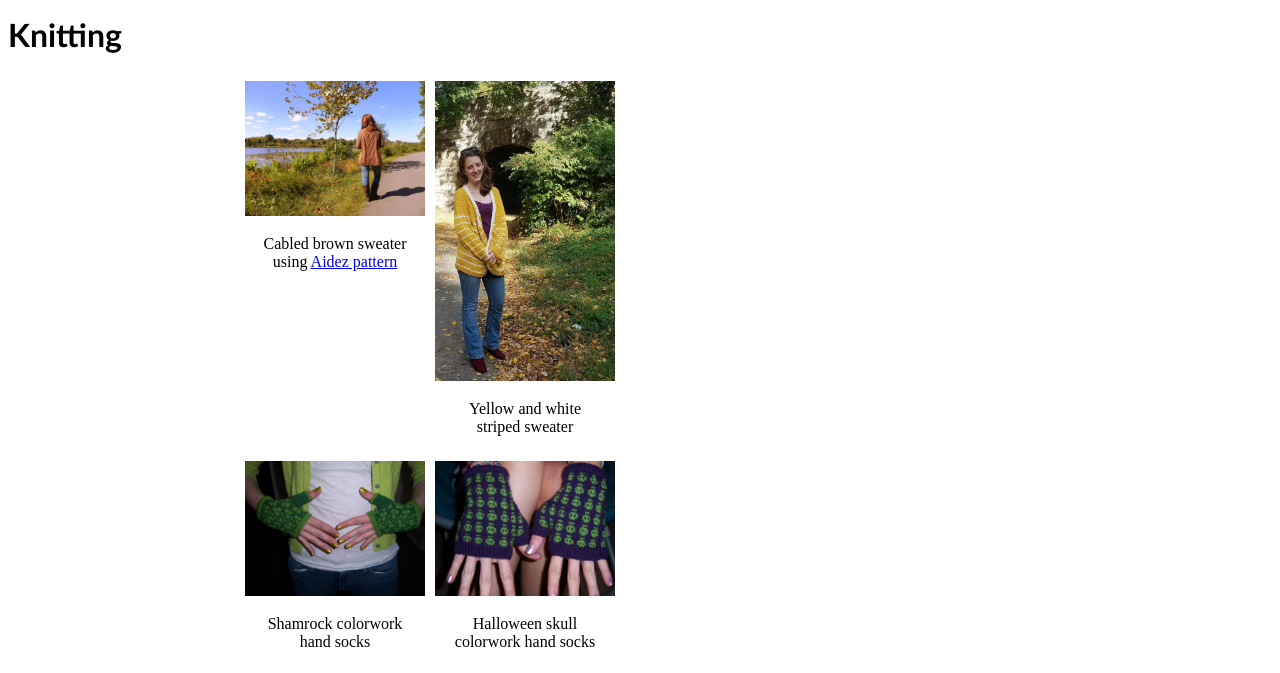
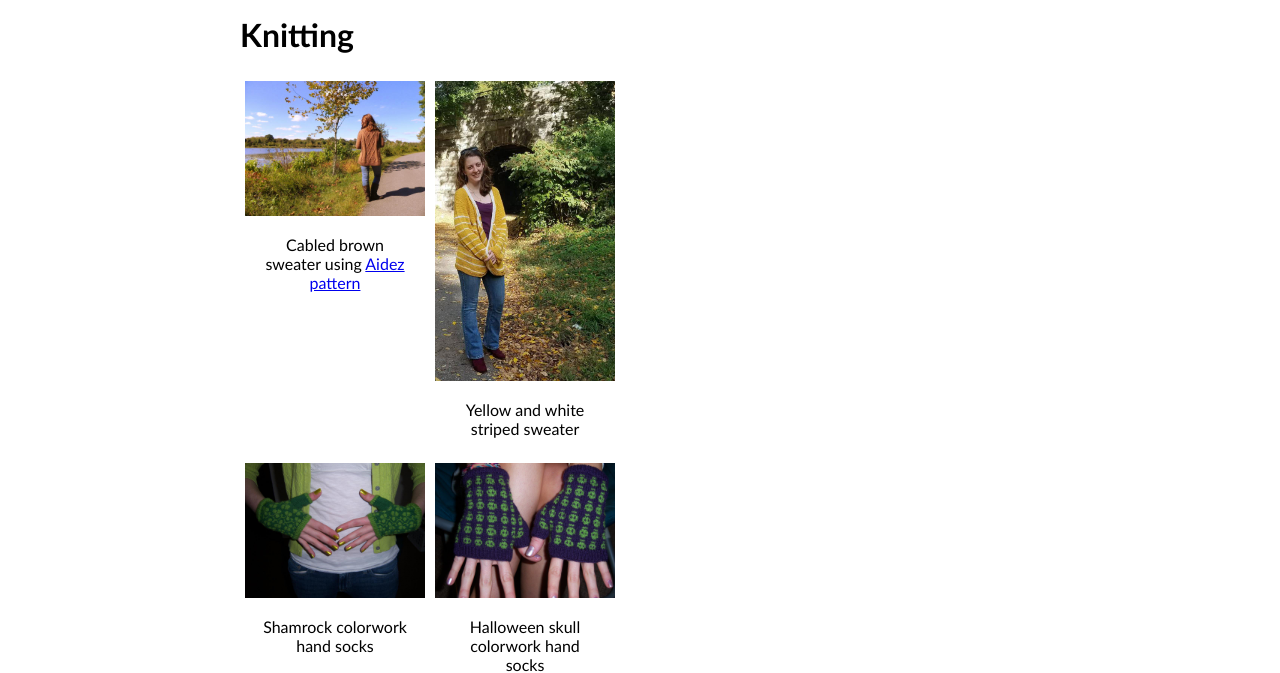
Before and after one commit to colleencodes/ColleenCodes, a plain HTML site: page public/knitting.html in a window 1280 px wide. Shown: the part 89-762 px from the top of the page. Drawn offline with Linux system fonts and the light colour scheme.

Commit message:
style.css: fixed font family for knitting page and brought h1 into center div for knitting and about pages

```diff
--- a/public/knitting.html
+++ b/public/knitting.html
@@ -13,8 +13,8 @@
 		<li><a class="active" href='knitting.html'>Knitting</a></li>
 		<li><a href='about.html'>About</a></li>
 	</ul>
-	<h1>Knitting</h1>
 	<div class="center-div">
+		<h1>Knitting</h1>
 		<div class="img-row">
 			<div class="gallery">
 				<a href="images/knitting/brown_sweater_1.jpg">
--- a/public/style.css
+++ b/public/style.css
@@ -2,6 +2,10 @@ h1, p, ul
 {
   font-family: Calibri, Candara, Arial, sans-serif;
   text-align: left;
+}
+
+h1{
+  width: 800px;
 }
 
 .center-div{
@@ -80,11 +84,11 @@ li a:hover{
 .img-desc{
   padding: 15px;
   text-align: center;
+  font-family: Calibri, Candara, Arial, sans-serif;
 }
 
 .img-row{
   clear: both;
-  float: center;
   width: 100%;
   height: auto;
   margin: auto;
```
Also changed, not shown: public/about.html (+1 -1 lines).
